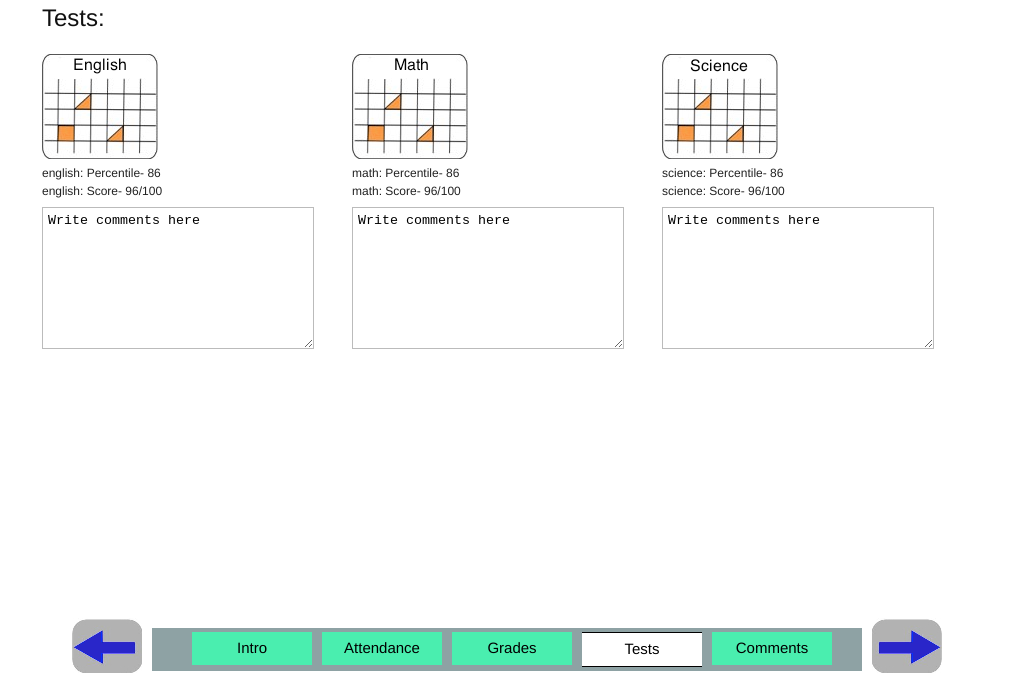
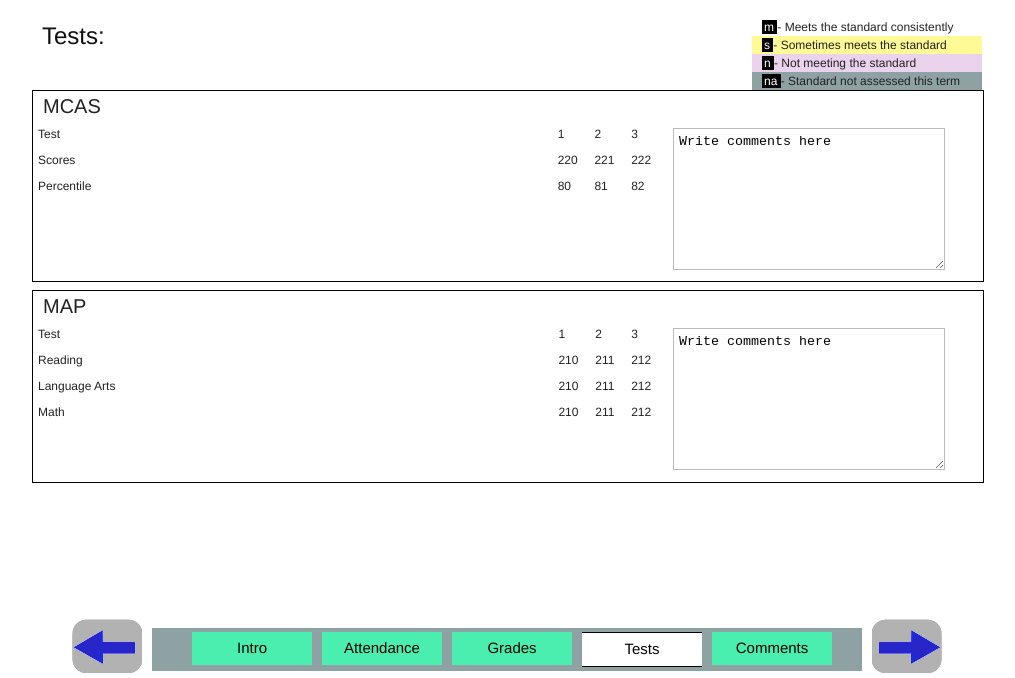
Before and after one commit to sethwoodworth/OnevilleReportCard, a Rails app: page /tests in a window 1280 px wide. Shown: the part 122-800 px from the top of the page, without its empty margins (128-1143 px from the left). Run offline with Rails 7, Linux system fonts and the light colour scheme; some libraries are stand-ins or nearby versions.

Commit message:
basic view for tests

```diff
--- a/app/views/home/tests.html.erb
+++ b/app/views/home/tests.html.erb
@@ -1,18 +1,51 @@
-<h2> Tests: </h2>
-  <% tests = ["english", "math", "science"] %>
+<br />
+<h2 class="span-16"> Tests: </h2>
+<% possible_scores = {'m' => "Meets the standard consistently", 's' => "Sometimes meets the standard", 'n' => "Not meeting the standard", 'na' => "Standard not assessed this term"} %>
 
-  <% tests.each do |test| %>
-  <div class="span-8 test">
-    <div class="column span-3">
-      <%= image_tag "#{test}.png" %>
-    </div>
-    <div class="column span-4">
-      <%= "#{test}: Percentile- 86" %>
-    </div>
-    <div class="column span-4">
-      <%= "#{test}: Score- 96/100" %>
-    </div>
-    <div class="column span-3 clear">
+<div id="standards-explanation" class="span-6">
+  <% possible_scores.each_pair do |abbreviation, description| %>
+    <div class="<%="grade-#{abbreviation}"%>"> <span class="metric"><%= abbreviation %> </span> - <%= description %> </div>
+  <% end %>
+
+</div>
+
+  <% tests = [1, 2, 3] %>
+
+  <%
+  tests_hash = { "MCAS" =>
+    [{"Test" => 1}, {"Scores" => 220}, {"Percentile" => 80}],
+
+"MAP" =>
+    [{"Test" => 1}, {"Reading" => 210}, {"Language Arts" => 210}, {"Math" => 210}]}
+
+%>
+
+  <% tests_hash.each do |subject, metrics| %>
+  <div class="span-24 subject">
+      <div class="subject-title">
+        <%= subject %>
+      </div>
+    <table class= "subject-details span-16">
+        <% metrics.each_with_index do |metric, i| %>
+          <tr class="metrics-and-scores">
+            <% metric.each_pair do |m, score| %>
+              <td class="span-12">
+                 <%= m %>
+               </td>
+               <td class="grade-<%= score %>">
+                  <%= score %>
+                </td>
+               <td class="grade-<%= score %>">
+                  <%= score + 1 %>
+                </td>
+               <td class="grade-<%= score %>">
+                  <%= score + 2%>
+                </td>
+            <% end %>
+          </tr>
+        <% end %>
+    </table>
+    <div>
       <%= text_area_tag "comment", "Write comments here" %>
     </div>
   </div>
```
Also changed, not shown: 1 other file.
